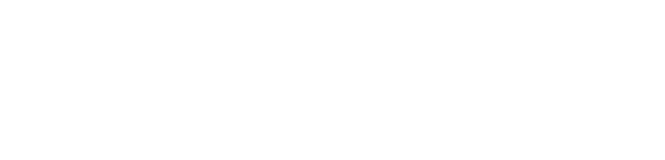
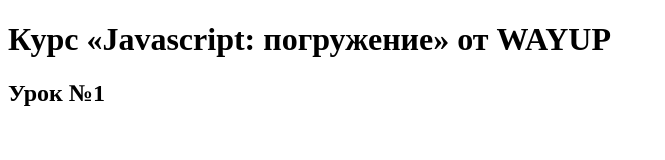
Before and after one commit to Dmytrosat/WAYUP-JavaScript, a plain HTML site: page index.html in a window 1280 px wide. Shown: the whole page, without its empty margins (0-665 px from the left). Drawn offline with Linux system fonts and the light colour scheme.

Commit message:
Add files via upload

```diff
--- a/index.html
+++ b/index.html
@@ -9,7 +9,8 @@
 </head>
 
 <body>
-
+    <h1>Курс «Javascript: погружение» от WAYUP</h1>
+    <h2>Урок №1</h2>
 </body>
 <script src="main.js"></script>
 
```
